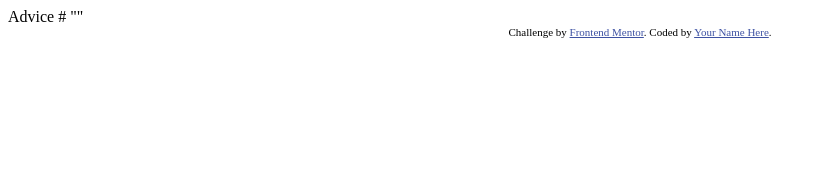
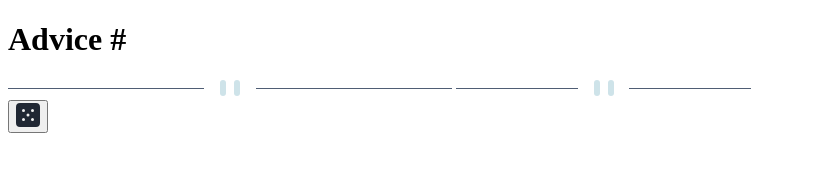
Before and after one commit to JohnMwendwa/advice-generator-app, a plain HTML site: page index.html in a window 1280 px wide. Shown: the whole page, without its empty margins (0-824 px from the left). Drawn offline with Linux system fonts and the light colour scheme.

Commit message:
Add html markup

```diff
--- a/index.html
+++ b/index.html
@@ -1,28 +1,41 @@
 <!DOCTYPE html>
 <html lang="en">
   <head>
-  <meta charset="UTF-8">
-  <meta name="viewport" content="width=device-width, initial-scale=1.0"> <!-- displays site properly based on user's device -->
+    <meta charset="UTF-8" />
+    <meta name="viewport" content="width=device-width, initial-scale=1.0" />
+    <!-- displays site properly based on user's device -->
 
-  <link rel="icon" type="image/png" sizes="32x32" href="./images/favicon-32x32.png">
+    <link
+      rel="icon"
+      type="image/png"
+      sizes="32x32"
+      href="./images/favicon-32x32.png"
+    />
 
     <title>Frontend Mentor | Advice generator app</title>
-
-  <!-- Feel free to remove these styles or customise in your own stylesheet 👍 -->
-  <style>
-    .attribution { font-size: 11px; text-align: center; }
-    .attribution a { color: hsl(228, 45%, 44%); }
-  </style>
   </head>
   <body>
+    <main>
+      <div class="card">
+        <h1>Advice # <span id="advice__id"></span></h1>
+        <p id="advice__text"></p>
+        <div class="divider">
+          <img
+            src="images/pattern-divider-desktop.svg"
+            alt="pattern divider"
+            class="desktop"
+          />
+          <img
+            src="images/pattern-divider-mobile.svg"
+            alt="pattern divider"
+            class="mobile"
+          />
+        </div>
 
-  Advice #<!-- Advice ID goes here -->
-
-  "<!-- Advice text goes here -->"
-
-  <div class="attribution">
-    Challenge by <a href="https://www.frontendmentor.io?ref=challenge" target="_blank">Frontend Mentor</a>.
-    Coded by <a href="#">Your Name Here</a>.
+        <button id="new__advice" title="Generate new advice">
+          <img src="images/icon-dice.svg" alt="dice icon" ariia-hidden="true" />
+        </button>
       </div>
+    </main>
   </body>
 </html>
```
Lines whose indentation alone changed are shown as unchanged.
